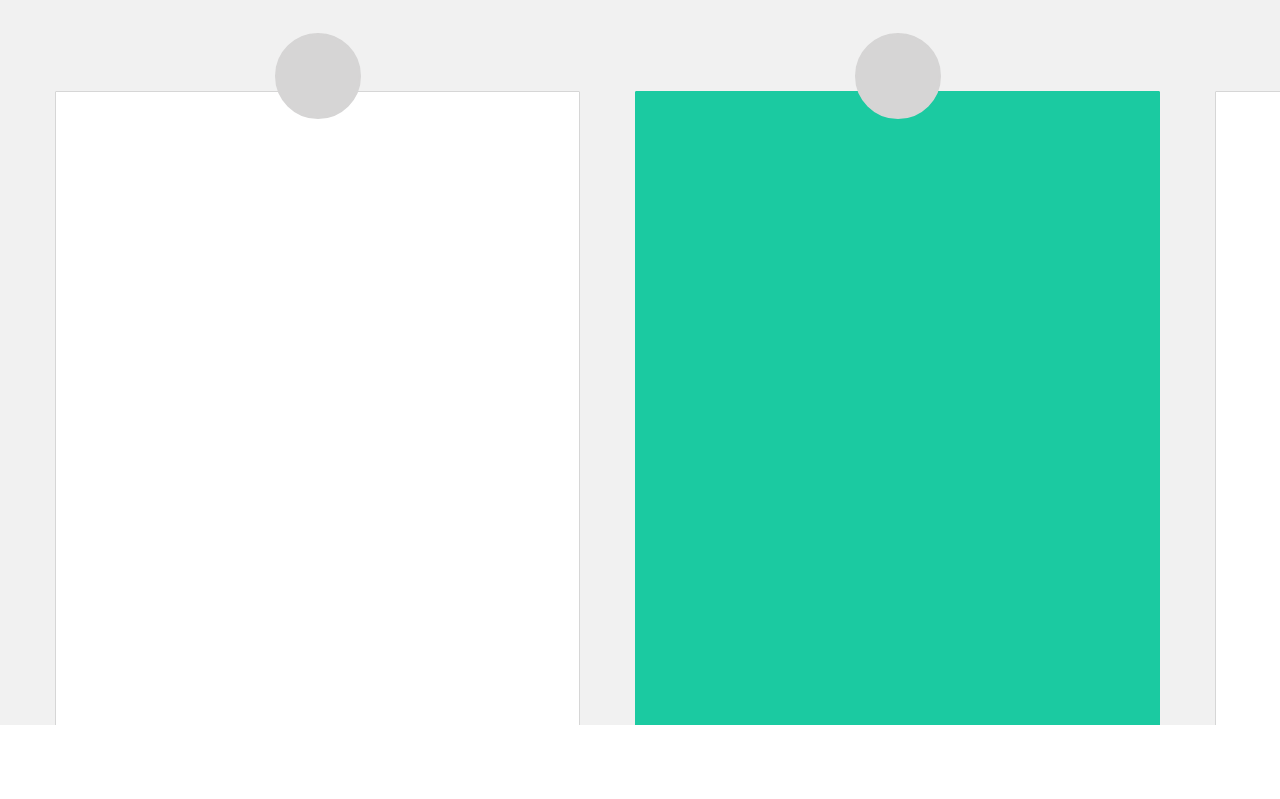
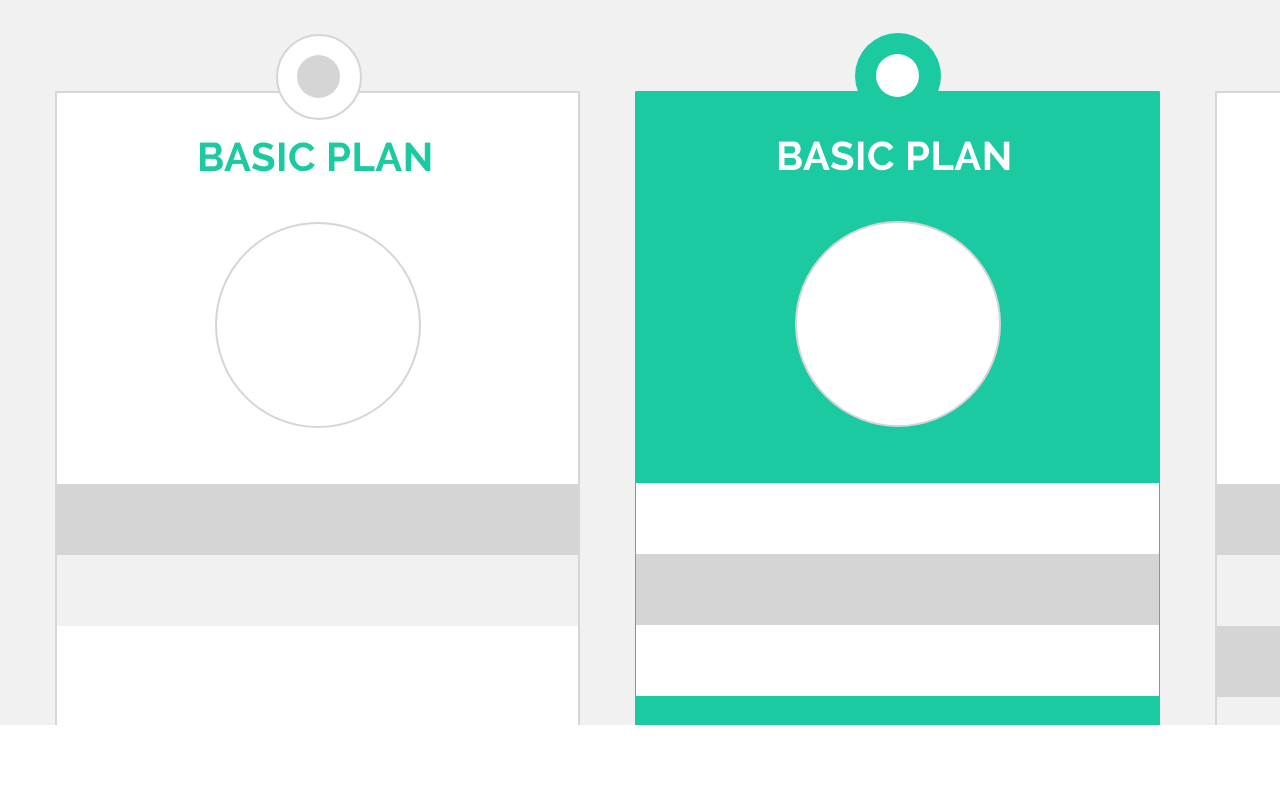
Before and after one commit to krzysiekstefanski/sit-on-chair, a plain HTML site: page index.html in a window 1280 px wide. Shown: the part 1840-2639 px from the top of the page. Drawn offline with Linux system fonts and the light colour scheme.

Commit message:
Częściowo zrobiona sekcja 2

```diff
--- a/css/style.css
+++ b/css/style.css
@@ -488,7 +488,7 @@ section .container .row {
   width: 86px;
   height: 86px;
   border-radius: 50%;
-  background-color: #d6d5d5;
+  background-color: #ffffff;
   display: inline-block;
   border: 2px solid #d6d5d5;
   text-align: center;
@@ -496,6 +496,25 @@ section .container .row {
   margin-left: 219px;
 
 
+}
+.priceBoxSmallCircle {
+  width: 43px;
+  height: 43px;
+  border-radius: 50%;
+  background-color: #d6d5d5;
+  text-align: center;
+  margin-top: 19px;
+  margin-left: 19px;
+}
+.midCircle {
+  background-color: #1bcaa1;
+  border: none;
+}
+.midSmallCircle {
+  background-color: #ffffff;
+  border: none;
+  margin-top: 21px;
+  margin-left: 21px;
 }
 
 .priceBox {
@@ -505,13 +524,72 @@ section .container .row {
   margin-top: 90px;
   float: left;
   background-color: white;
-  border: 1px solid #d6d6d6;
+  border: 2px solid #d6d6d6;
   border-radius: 1px
 }
 
 .middleBox {
   background-color: #1bcaa1;
   border: 1px solid #1bcaa1;
+}
+.priceBoxInsideCircle {
+  width: 206px;
+  height: 206px;
+  border-radius: 50%;
+  background-color: #ffffff;
+  border: 2px solid #d6d5d5;
+  text-align: center;
+  margin: 42px auto;
+
+
+}
+
+.priceSection h1 {
+  font-size: 40px;
+    text-transform: uppercase;
+    margin-left: 140px;
+    margin-top: 9px;
+    color: #1bcaa1;
+}
+
+#midH1 {
+  color: #ffffff;
+}
+
+.boxInsideRow {
+  height: 71px;
+  width: 100%;
+  background-color: #d6d5d5;
+}
+
+.firstRow {
+  margin-top: 56px;
+}
+
+.secondRow {
+  background-color: #F1F1F1;
+}
+
+.midInsideRow {
+  background-color: #ffffff;
+}
+
+.priceBoxButton {
+  width: 196px;
+  height: 56px;
+  border-radius: 18px;
+  background-color: #1bcaa1;
+  margin: 176px 0px 0px 166px;
+  padding: 25px 0px 0px 75px;
+}
+
+.thirdButton {
+  margin: 36px 0px 0px 166px;
+}
+
+.midButton {
+  margin: 111px 0px 0px 166px;
+  background-color: #ffffff;
 }
 
 .priceBoxesContainer {
@@ -588,7 +666,7 @@ form::after {
     display: table;
 }
 .submit {
-    background-color: #1BCAA1;
+    background-color: #1bcaa1;
     color: white;
     text-transform: uppercase;
     font-size: 55px;
--- a/index.html
+++ b/index.html
@@ -93,17 +93,87 @@
 
           <div class="priceBox">
             <div class="priceBoxCircle">
+              <div class="priceBoxSmallCircle"></div>
+            </div>
+            <div class="boxRow">
+              <h1>Basic Plan</h1>
+            </div>
+            <div class="boxRow">
+              <div class="priceBoxInsideCircle">
+              </div>
+            </div>
+            <div class="boxRow">
+              <div class="boxInsideRow firstRow">
 
+              </div>
+              <div class="boxInsideRow secondRow">
+
+              </div>
+            </div>
+            <div class="boxRow">
+              <div class="priceBoxButton">
+
+              </div>
             </div>
           </div>
           <div class="priceBox middleBox">
-            <div class="priceBoxCircle">
+            <div class="priceBoxCircle midCircle">
+              <div class="priceBoxSmallCircle midSmallCircle"></div>
+            </div>
+            <div class="boxRow">
+              <h1 id="midH1">Basic Plan</h1>
+            </div>
+            <div class="boxRow">
+              <div class="priceBoxInsideCircle">
+              </div>
+            </div>
+            <div class="boxRow">
+              <div class="boxInsideRow firstRow midInsideRow">
 
+              </div>
+              <div class="boxInsideRow">
+
+              </div>
+              <div class="boxInsideRow midInsideRow">
+
+              </div>
+            </div>
+            <div class="boxRow">
+              <div class="priceBoxButton midButton">
+
+              </div>
             </div>
           </div>
           <div class="priceBox">
             <div class="priceBoxCircle">
+              <div class="priceBoxSmallCircle"></div>
 
+            </div>
+            <div class="boxRow">
+              <h1>Basic Plan</h1>
+            </div>
+            <div class="boxRow">
+              <div class="priceBoxInsideCircle">
+              </div>
+            </div>
+            <div class="boxRow">
+              <div class="boxInsideRow firstRow">
+
+              </div>
+              <div class="boxInsideRow secondRow">
+
+              </div>
+              <div class="boxInsideRow">
+
+              </div>
+              <div class="boxInsideRow secondRow">
+
+              </div>
+            </div>
+            <div class="boxRow">
+              <div class="priceBoxButton thirdButton">
+
+              </div>
             </div>
           </div>
       </div>
```
